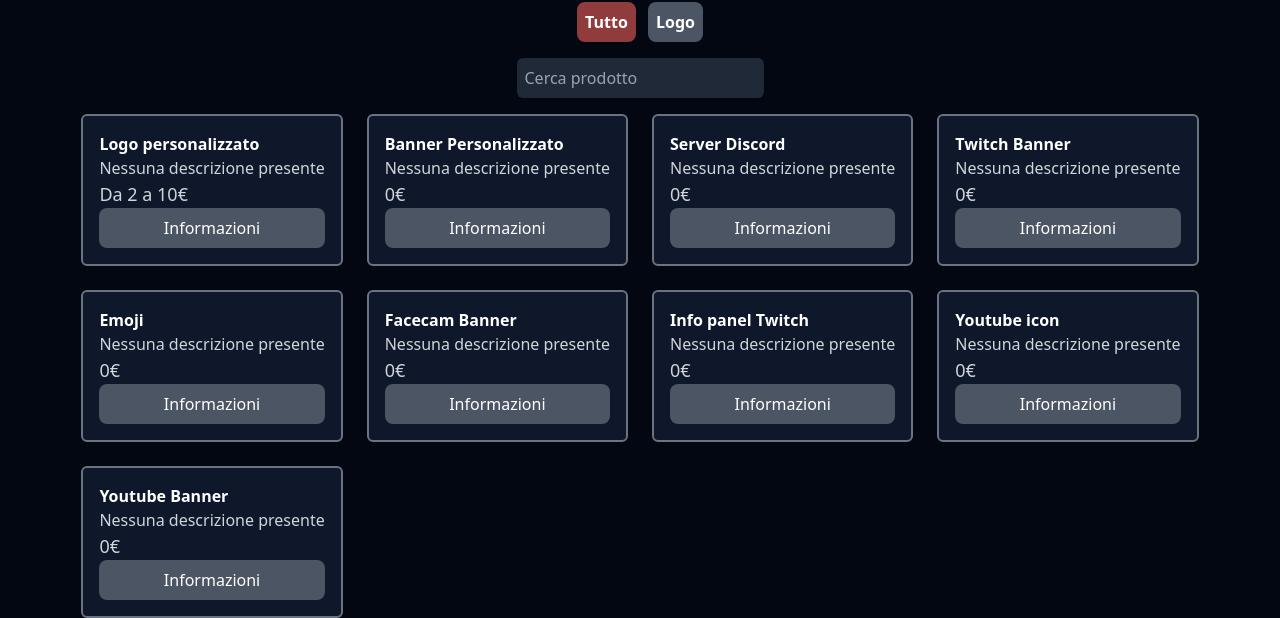
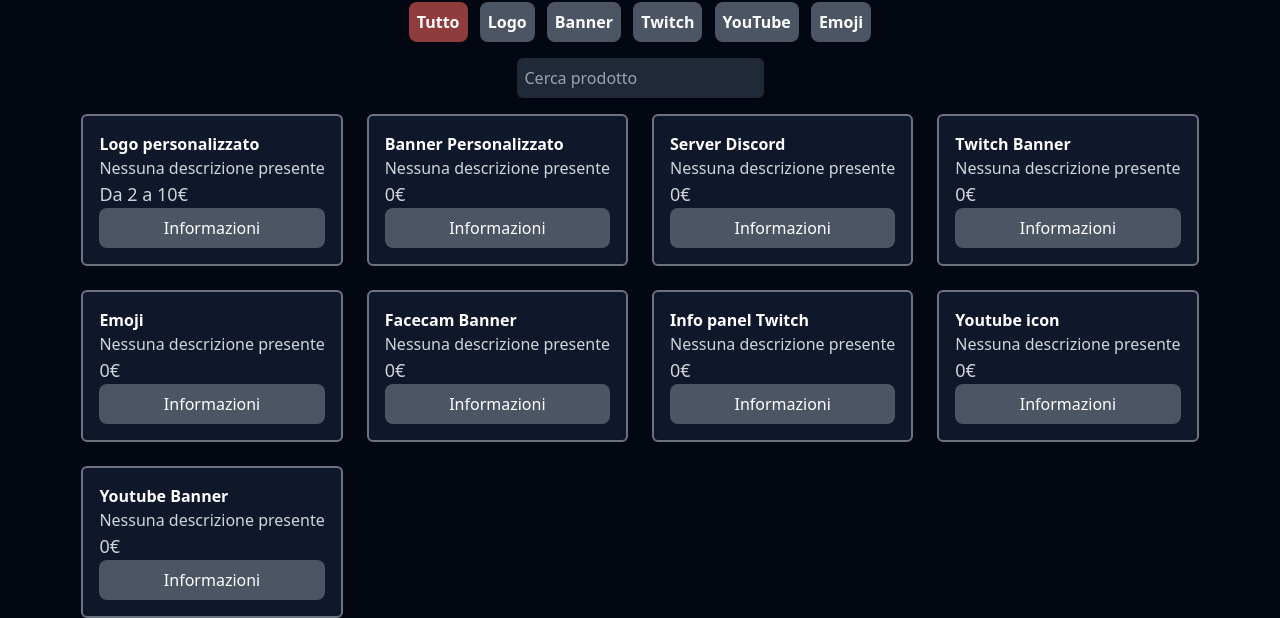
Before and after one commit to AESTHETICADESIGNERS/listino-prezzi, a website: page docs/index.html in a window 1280 px wide. Shown: the part 262-880 px from the top of the page. Drawn offline with Linux system fonts and the light colour scheme.

Commit message:
categorie aggiornate
sia per i pulsanti che per ogni prodotto

```diff
--- a/docs/index.html
+++ b/docs/index.html
@@ -17,6 +17,10 @@
         <div id="categories">
             <button class="bg-[#913c3c] primary p-2 rounded-lg text-white font-semibold mx-1" onclick="filterByCategory()">Tutto</button>
             <button class="bg-gray-600 primary p-2 rounded-lg text-white font-semibold mx-1 hover:bg-gray-700" onclick="filterByCategory('logo')">Logo</button>
+            <button class="bg-gray-600 primary p-2 rounded-lg text-white font-semibold mx-1 hover:bg-gray-700" onclick="filterByCategory('banner')">Banner</button>
+            <button class="bg-gray-600 primary p-2 rounded-lg text-white font-semibold mx-1 hover:bg-gray-700" onclick="filterByCategory('twitch')">Twitch</button>
+            <button class="bg-gray-600 primary p-2 rounded-lg text-white font-semibold mx-1 hover:bg-gray-700" onclick="filterByCategory('youtube')">YouTube</button>
+            <button class="bg-gray-600 primary p-2 rounded-lg text-white font-semibold mx-1 hover:bg-gray-700" onclick="filterByCategory('emoji')">Emoji</button>
         </div>
         <input placeholder="Cerca prodotto" class="bg-gray-800 text-white font-medium p-2 rounded-md" type="text" name="searchproducts" id="searchproducts">
         <div id="products" class="grid lg:grid-cols-4 md:grid-cols-2 grid-flow-rows gap-6 text-white">
--- a/docs/js/script.js
+++ b/docs/js/script.js
@@ -52,14 +52,14 @@ const addEventListenerProductsInfoButtons = () => {
 
 const productsList = [
     { "id": "IEHKOOBLXC", "name": "Logo personalizzato", "description": "", "price": "Da 2 a 10", "category": "logo" },
-    { "id": "YKSOWLXJKA", "name": "Banner Personalizzato", "description": "", "price": "0", "category": "grafiche" },
+    { "id": "YKSOWLXJKA", "name": "Banner Personalizzato", "description": "", "price": "0", "category": "banner" },
     { "id": "ODNODKADMD", "name": "Server Discord", "description": "", "price": "0", "category": "grafiche" },
-    { "id": "PVBEIGBFUW", "name": "Twitch Banner", "description": "", "price": "0", "category": "grafiche" },
-    { "id": "WUKNMTDIVH", "name": "Emoji", "description": "", "price": "0", "category": "grafiche" },
-    { "id": "OHRFLLGXKN", "name": "Facecam Banner", "description": "", "price": "0", "category": "grafiche" },
-    { "id": "WMBLWCSXGN", "name": "Info panel Twitch", "description": "", "price": "0", "category": "grafiche" },
-    { "id": "AJRHETLJGX", "name": "Youtube icon", "description": "", "price": "0", "category": "grafiche" },
-    { "id": "YLUXNGYNOP", "name": "Youtube Banner", "description": "", "price": "0", "category": "grafiche" }
+    { "id": "PVBEIGBFUW", "name": "Twitch Banner", "description": "", "price": "0", "category": "twitch" },
+    { "id": "WUKNMTDIVH", "name": "Emoji", "description": "", "price": "0", "category": "emoji" },
+    { "id": "OHRFLLGXKN", "name": "Facecam Banner", "description": "", "price": "0", "category": "banner" },
+    { "id": "WMBLWCSXGN", "name": "Info panel Twitch", "description": "", "price": "0", "category": "twitch" },
+    { "id": "AJRHETLJGX", "name": "Youtube icon", "description": "", "price": "0", "category": "youtube" },
+    { "id": "YLUXNGYNOP", "name": "Youtube Banner", "description": "", "price": "0", "category": "youtube" }
 ];
 
 const productsCards = productsList.map((product) => new ProductCard(product));
```
